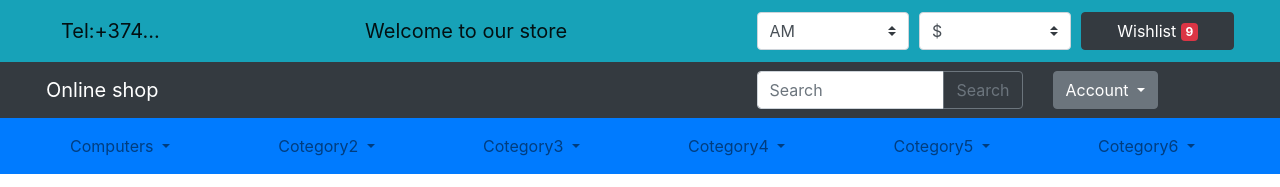
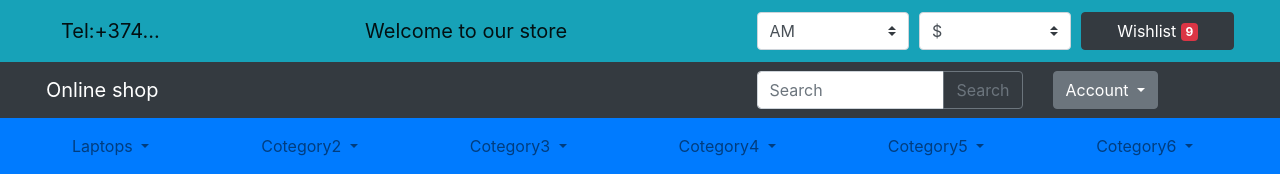
Before and after one commit to Hovhannes2006/shop, a plain HTML site: page gaming laptops.html in a window 1280 px wide. Shown: the top 187 px of the page. Drawn offline with nearby package versions, Linux system fonts and the light colour scheme.

Commit message:
Add files via upload

```diff
--- a/gaming laptops.html
+++ b/gaming laptops.html
@@ -89,7 +89,7 @@
             <ul class="navbar-nav mr-auto col-12 d-flex justify-content-around">
               <li class="nav-item dropdown">
                 <a class="nav-link dropdown-toggle" href="#" id="navbarDropdown" role="button" data-toggle="dropdown" aria-haspopup="true" aria-expanded="false">
-                  Computers
+                  Laptops
                 </a>
                 <div class="dropdown-menu" aria-labelledby="navbarDropdown">
                   <a class="dropdown-item" href="gaming computers.html">For Gaming</a>
```
Also changed, not shown: home laptops.html (+1 -1 lines), laptop.html (+1 -1 lines), index.html (line endings or trailing spaces).
